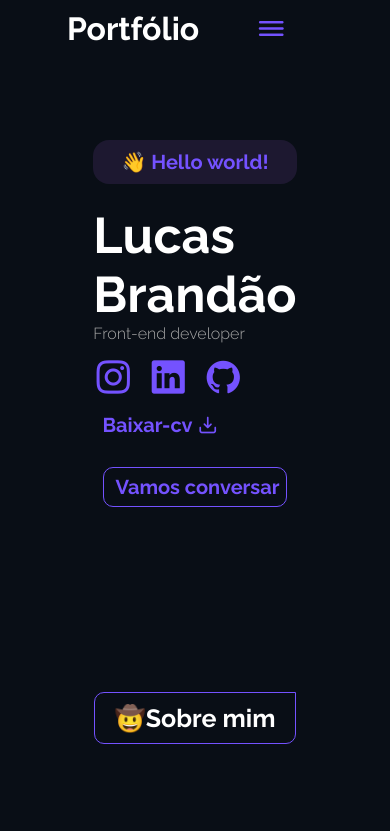
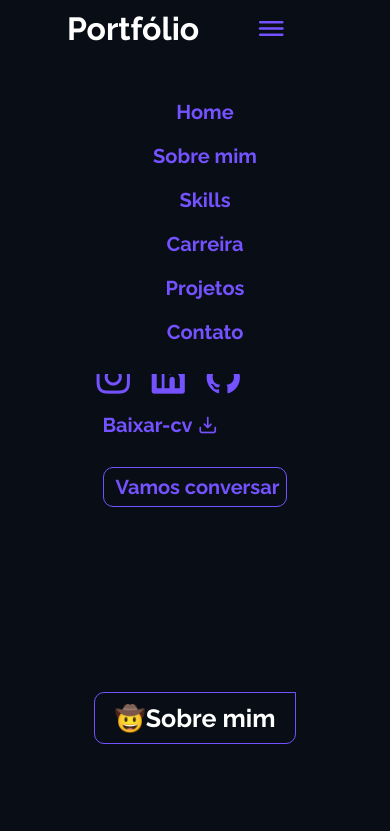
Before and after one commit to Lucasbrandaocabral/Portfolio, a plain HTML site: page index.html in a window 390 px wide. Both pictures are taken after a click on the button 271 px from the left and 28 px from the top of the page. Shown: the top 831 px of the page. Drawn offline with nearby package versions, Linux system fonts and the light colour scheme; some icons are missing.

Commit message:
mensagem do commit

```diff
--- a/JS/script.js
+++ b/JS/script.js
@@ -95,3 +95,13 @@ document.addEventListener("DOMContentLoaded", function () {
     showSlide(currentIndex);
   }
 });
+
+// ========== MENU MOBILE SANDUÍCHE ==========
+const menuToggle = document.querySelector(".menu-toggle");
+const navMenu = document.querySelector(".nav-sobre-min");
+
+if (menuToggle && navMenu) {
+  menuToggle.addEventListener("click", () => {
+    navMenu.classList.toggle("active");
+  });
+}
--- a/index.html
+++ b/index.html
@@ -4,7 +4,6 @@
     <meta charset="UTF-8">
     <meta name="viewport" content="width=device-width, initial-scale=1.0">
     <title>Portfólio</title>
-    <script src="JS/script.js"></script>
     <link rel="stylesheet" href="css/stylex.css">
     <link rel="preconnect" href="https://fonts.googleapis.com">
     <link rel="preconnect" href="https://fonts.gstatic.com" crossorigin>
@@ -420,6 +419,7 @@
         </div>
         <p>2025 &copy; Lucas B.</p>
     </footer>
+    <script src="JS/script.js"></script>
     <!--==================== Footer ====================-->
 </body>
 </html>
```
